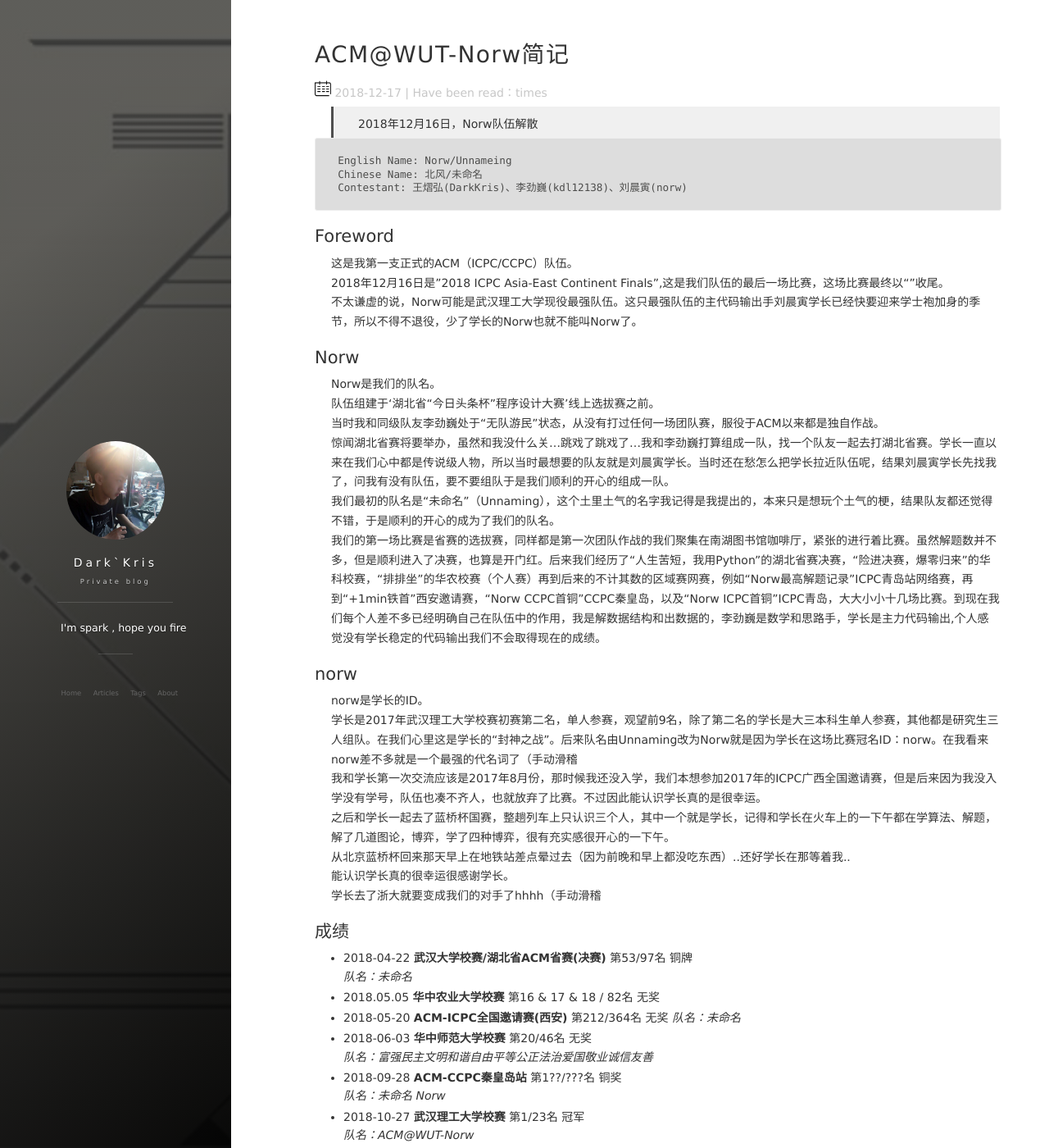
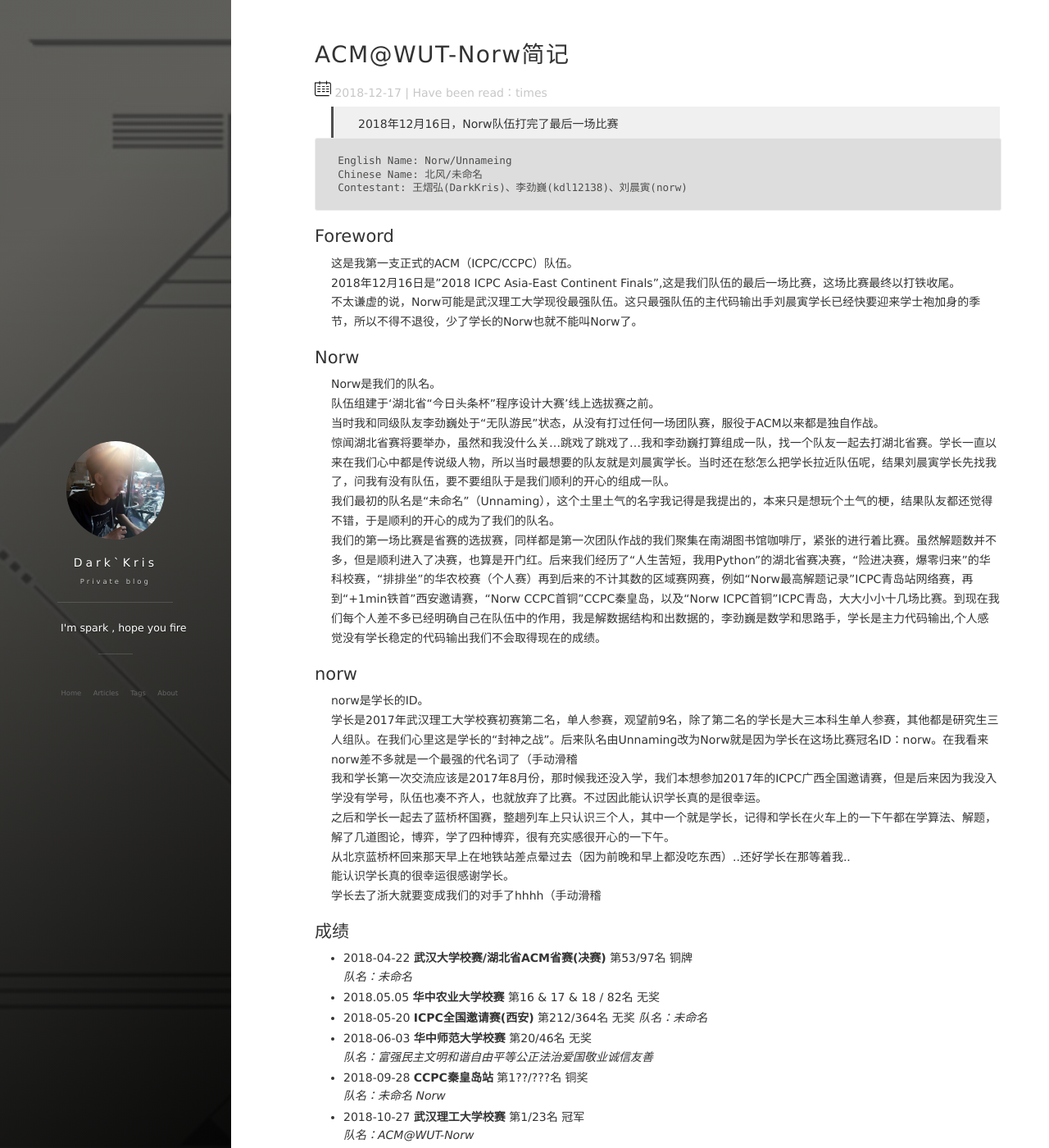
Before and after one commit to DeAntiWang/deantiwang.github.io, a Jekyll site: the page built from _posts/2018-12-17-WUTNorw简记.md, in a window 1280 px wide and 1400 px high. Shown: the whole window at 82% size. Built offline with Jekyll 4.4.1, drawn with Linux system fonts in a browser that asks for light colours; nearby versions of some CDN libraries; comment, search, counter and statistics services are not loaded; some of the changed text lies outside the part shown.

Commit message:
Update 2018-12-17-WUTNorw简记.md

````diff
--- a/_posts/2018-12-17-WUTNorw简记.md
+++ b/_posts/2018-12-17-WUTNorw简记.md
@@ -6,7 +6,7 @@
 tag: 情感杂记
 ---
 
-> 2018年12月16日，Norw队伍解散
+> 2018年12月16日，Norw队伍打完了最后一场比赛
 
 ```
 English Name: Norw/Unnameing
@@ -17,7 +17,7 @@
 ## Foreword
 
 这是我第一支正式的ACM（ICPC/CCPC）队伍。
-2018年12月16日是"2018 ICPC Asia-East Continent Finals",这是我们队伍的最后一场比赛，这场比赛最终以“”收尾。
+2018年12月16日是"2018 ICPC Asia-East Continent Finals",这是我们队伍的最后一场比赛，这场比赛最终以打铁收尾。
 不太谦虚的说，Norw可能是武汉理工大学现役最强队伍。这只最强队伍的主代码输出手刘晨寅学长已经快要迎来学士袍加身的季节，所以不得不退役，少了学长的Norw也就不能叫Norw了。
 
 ## Norw
@@ -44,17 +44,17 @@
 - 2018-04-22 **武汉大学校赛/湖北省ACM省赛(决赛)** 第53/97名 铜牌
   *队名：未命名*
 - 2018.05.05 **华中农业大学校赛** 第16 & 17 & 18 / 82名 无奖
-- 2018-05-20 **ACM-ICPC全国邀请赛(西安)** 第212/364名 无奖
+- 2018-05-20 **ICPC全国邀请赛(西安)** 第212/364名 无奖
   *队名：未命名*
 - 2018-06-03 **华中师范大学校赛** 第20/46名 无奖
   *队名：富强民主文明和谐自由平等公正法治爱国敬业诚信友善*
-- 2018-09-28 **ACM-CCPC秦皇岛站** 第1??/???名 铜奖
+- 2018-09-28 **CCPC秦皇岛站** 第1??/???名 铜奖
   *队名：未命名 Norw*
 - 2018-10-27 **武汉理工大学校赛** 第1/23名 冠军
   *队名：ACM@WUT-Norw*
-- 2018-11-04 **ACM-ICPC青岛站** 第???/???名 铜奖
+- 2018-11-04 **ICPC青岛站** 第???/???名 铜奖
   *队名：北风 Norw*
-
+- 2018-12-16 **ICPC-ECFinal(西安)** 第263/380名 无奖
 
 ## 比赛中的故事
 
@@ -90,7 +90,13 @@
 
 ![](../../../images/posts/contestrecord/4.jpg)
 
+### ICPC EC-Final 西安
+
+ICPC/CCPC一共参加了四次，打了两次铁，都是在西安，悲伤的西安啊。“热身猛如虎，正赛二百五”。热身赛排名35，正赛排名263（当然热身赛题目简单的简单，难的太难没得说）。被卡题意了，开了三道题读错两道题，封榜之后才a掉，互相飚演技我演我自己，幸亏没去考四级..这阅读能力不挂才怪...
+
 ## 后言
+
+讲道理我们的成绩并入不了眼，但是在我们所处的环境下拿到这样的成绩，我觉得还算可以吧。
 
 很感谢学长和我们一起度过的时光！每次比赛学长都要跑到马区来辛苦了！学长在浙大加油啊！崇拜的一批！
 
````
